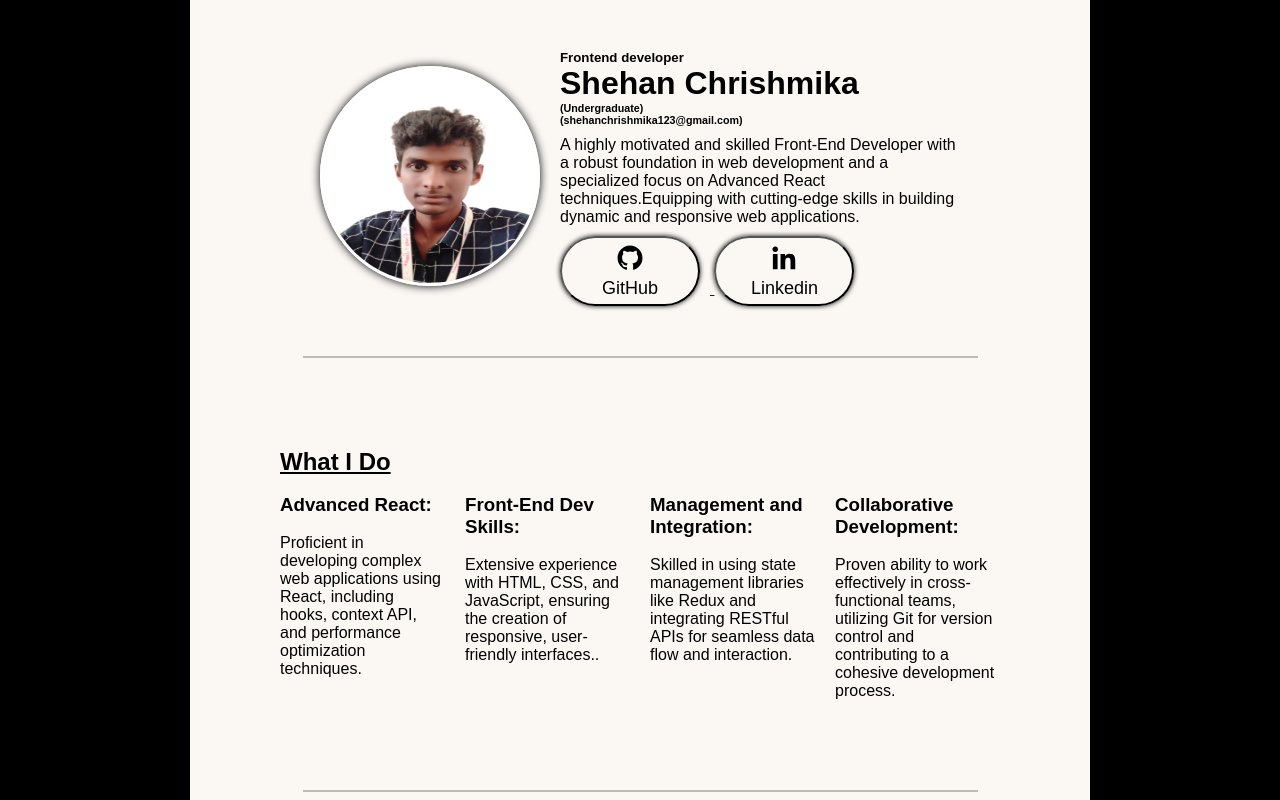
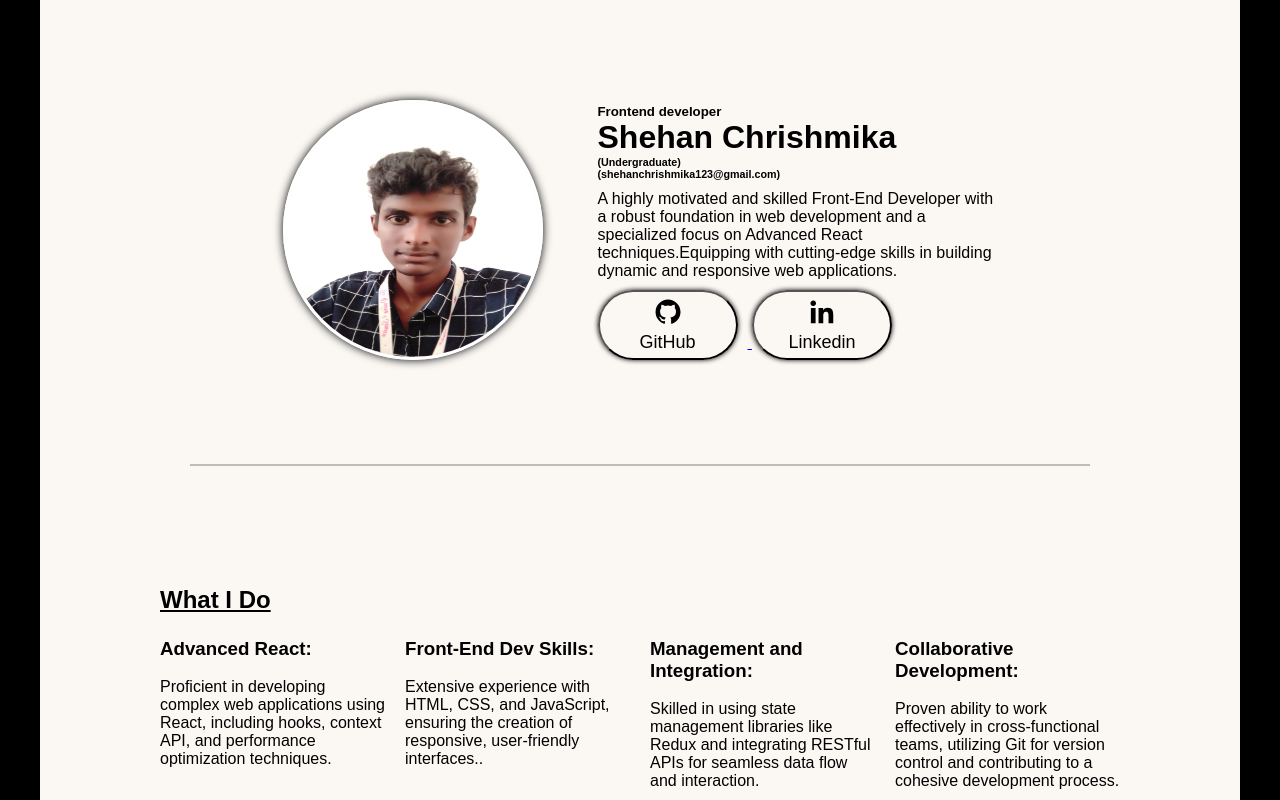
Before and after one commit to chrishmika/CV-Creation, a plain HTML site: page index.html in a window 1280 px wide. Shown: the top 800 px of the page. Drawn offline with Linux system fonts and the light colour scheme.

Commit message:
Changes to be committed: 	modified:   style.css

```diff
--- a/style.css
+++ b/style.css
@@ -12,7 +12,7 @@ body {
 
 .container {
   background: #fbf8f4;
-  width: 900px;
+  width: 1200px;
   margin: auto;
 }
 
@@ -20,13 +20,13 @@ body {
   display: flex;
   justify-content: center;
   align-items: center;
-  gap: 20px;
-  padding: 50px 0;
+  gap: 55px;
+  padding: 100px 0;
 }
 
 .photo {
-  width: 220px;
-  height: 220px;
+  width: 260px;
+  height: 260px;
   border-radius: 200px;
   border: 3px solid white;
   outline: none;
```
